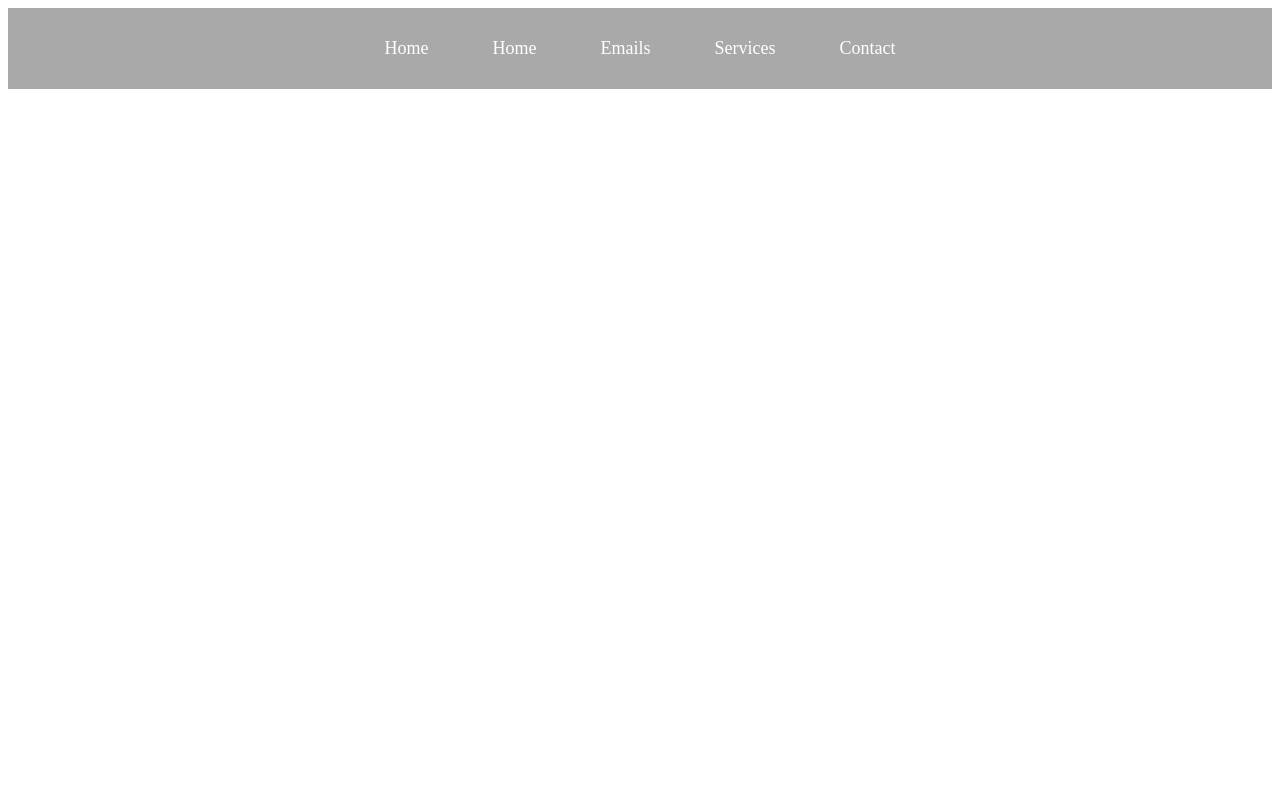
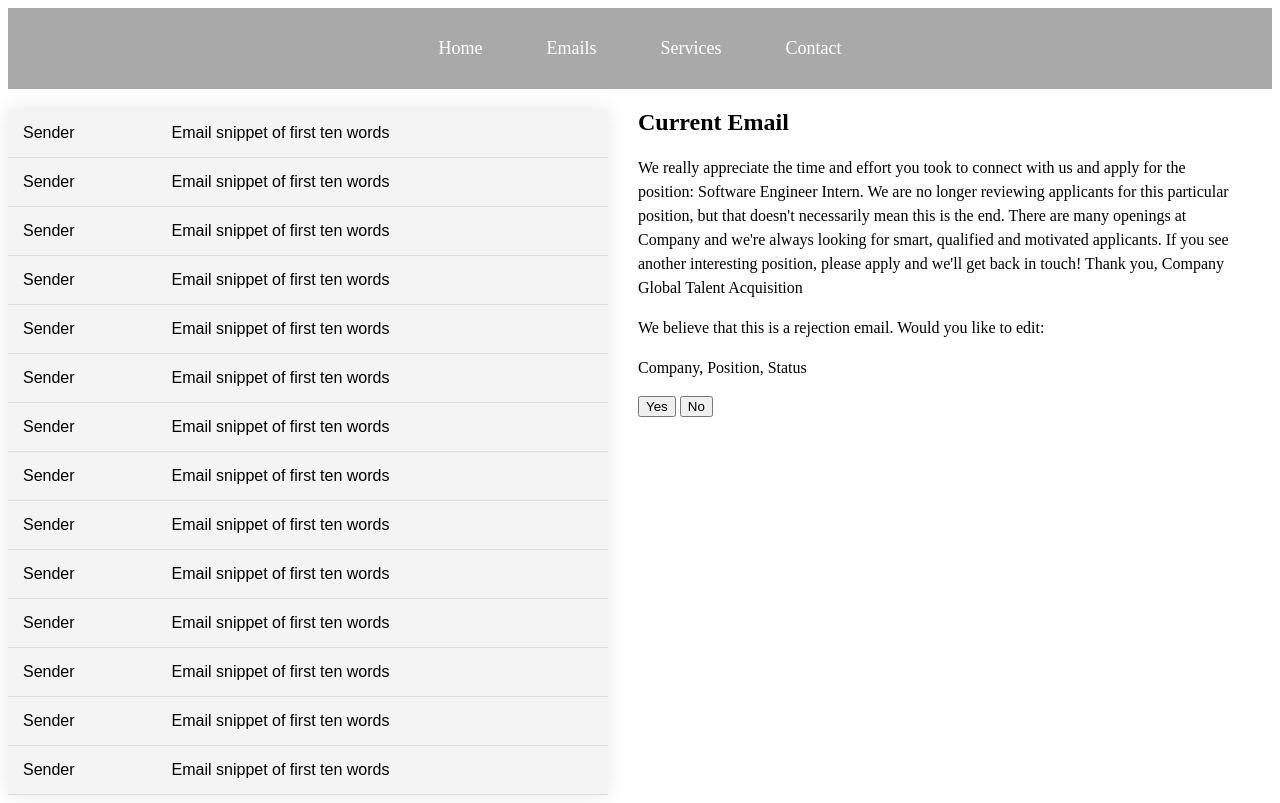
Before and after one commit to AustinSnyd3r/CC24CWUT3, a Flask app: page /emails in a window 1280 px wide. Before the commit the page ends 89 px from the top, so only its background shows below. Run offline with Flask 3, Linux system fonts and the light colour scheme.

Commit message:
prepping for emails page. mailScan function modified to return emails and classifiers in array of tuples

```diff
--- /dev/null
+++ b/frontend/static/emails.css
@@ -0,0 +1,17 @@
+
+main{
+    display: flex;
+}
+main aside{
+    width: 600px;
+
+}
+
+main section{
+    width: 600px;
+    margin-left: 30px;
+}
+
+main section p{
+    line-height: 150%;
+}
--- a/frontend/templates/emails.html
+++ b/frontend/templates/emails.html
@@ -4,15 +4,54 @@
     <meta charset="UTF-8">
     <title>Emails Page</title>
     <link rel="stylesheet" type="text/css" href="{{ url_for('static', filename='styles.css') }}">
-
+    <link rel="stylesheet" type="text/css" href="{{ url_for('static', filename='emails.css') }}">
 </head>
 <body>
         <nav>
-        <a href="">Home</a>
             <a href="/">Home</a>
             <a href="/emails">Emails</a>
             <a href="#">Services</a>
             <a href="#">Contact</a>
          </nav>
+    <main>
+
+        <aside>
+            <table>
+                <tr><td>Sender</td><td>Email snippet of first ten words</td></tr>
+                <tr><td>Sender</td><td>Email snippet of first ten words</td></tr>
+                <tr><td>Sender</td><td>Email snippet of first ten words</td></tr>
+                <tr><td>Sender</td><td>Email snippet of first ten words</td></tr>
+                <tr><td>Sender</td><td>Email snippet of first ten words</td></tr>
+                <tr><td>Sender</td><td>Email snippet of first ten words</td></tr>
+                <tr><td>Sender</td><td>Email snippet of first ten words</td></tr>
+                <tr><td>Sender</td><td>Email snippet of first ten words</td></tr>
+                <tr><td>Sender</td><td>Email snippet of first ten words</td></tr>
+                <tr><td>Sender</td><td>Email snippet of first ten words</td></tr>
+                <tr><td>Sender</td><td>Email snippet of first ten words</td></tr>
+                <tr><td>Sender</td><td>Email snippet of first ten words</td></tr>
+                <tr><td>Sender</td><td>Email snippet of first ten words</td></tr>
+                <tr><td>Sender</td><td>Email snippet of first ten words</td></tr>
+
+
+            </table>
+        </aside>
+
+        <section>
+            <h1>Current Email</h1>
+            <p>
+                We really appreciate the time and effort you took to connect with us and apply for the position:
+                Software Engineer Intern. We are no longer reviewing applicants for this particular position,
+                but that doesn't necessarily mean this is the end. There are many openings at Company and we're always looking
+                for smart, qualified and motivated applicants. If you see another interesting position, please apply and
+                we'll get back in touch!
+                Thank you,
+                Company Global Talent Acquisition
+            </p>
+            <p id="hypothesis">We believe that this is a rejection email. Would you like to edit:</p>
+            <p id="predictedApplication">Company, Position, Status</p>
+            <input type="button" value="Yes" id="yes">
+            <input type="button" value="No" id="no">
+        </section>
+    </main>
 </body>
 </html>
--- a/frontend/templates/index.html
+++ b/frontend/templates/index.html
@@ -13,7 +13,6 @@
             <h2>Track your job applications easier!</h2>
         </header>
         <nav>
-            <a href="">Home</a>
             <a href="#">Home</a>
             <a href="/emails">Emails</a>
             <a href="#">Services</a>
@@ -73,8 +72,6 @@
                 </thead>
                 <tbody id="appsBody">
 
-
-
                 </tbody>
             </table>
         </div>
```
Also changed, not shown: mail_scan.py (+16 -3 lines). Lines whose indentation alone changed are shown as unchanged.
